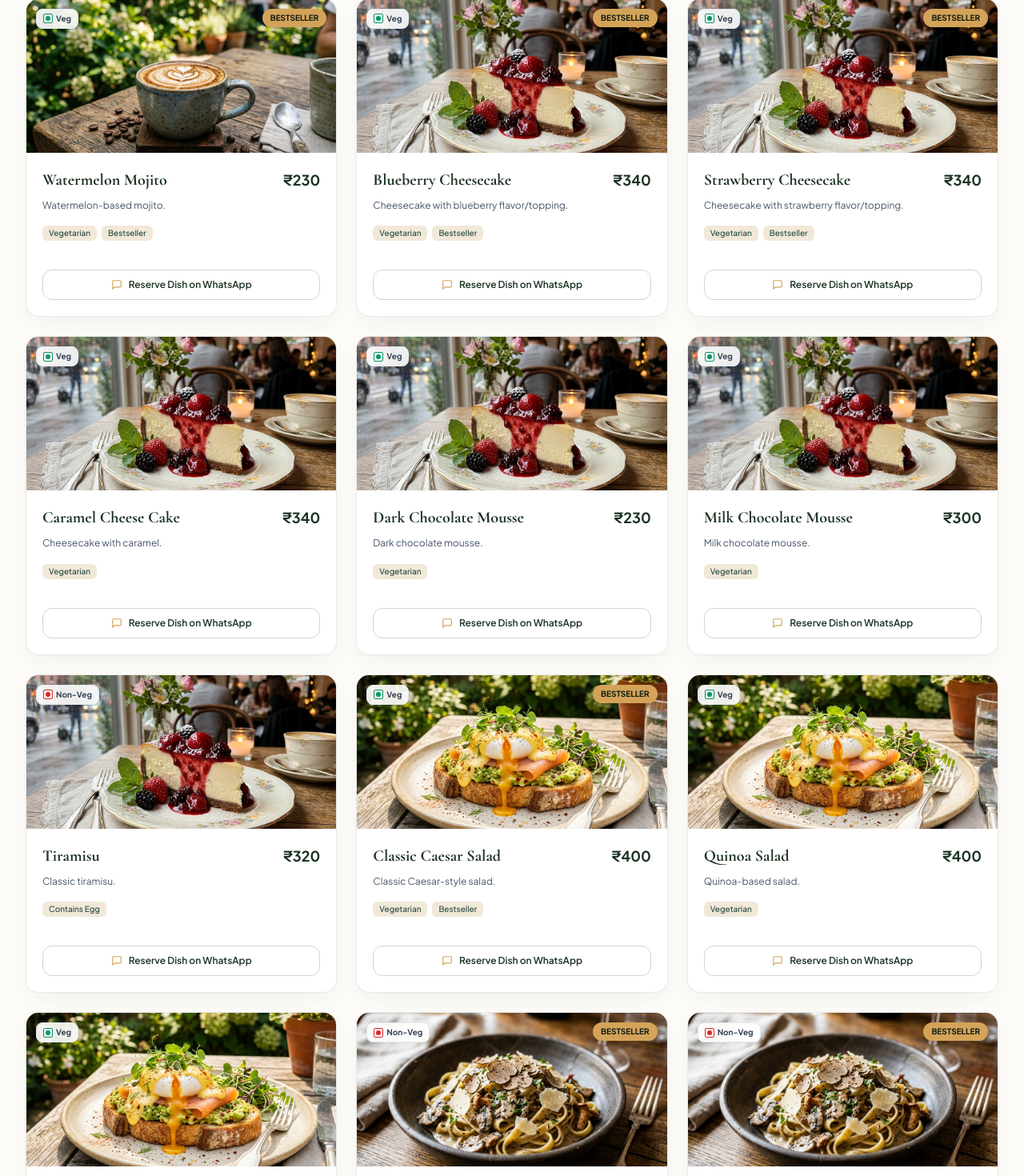
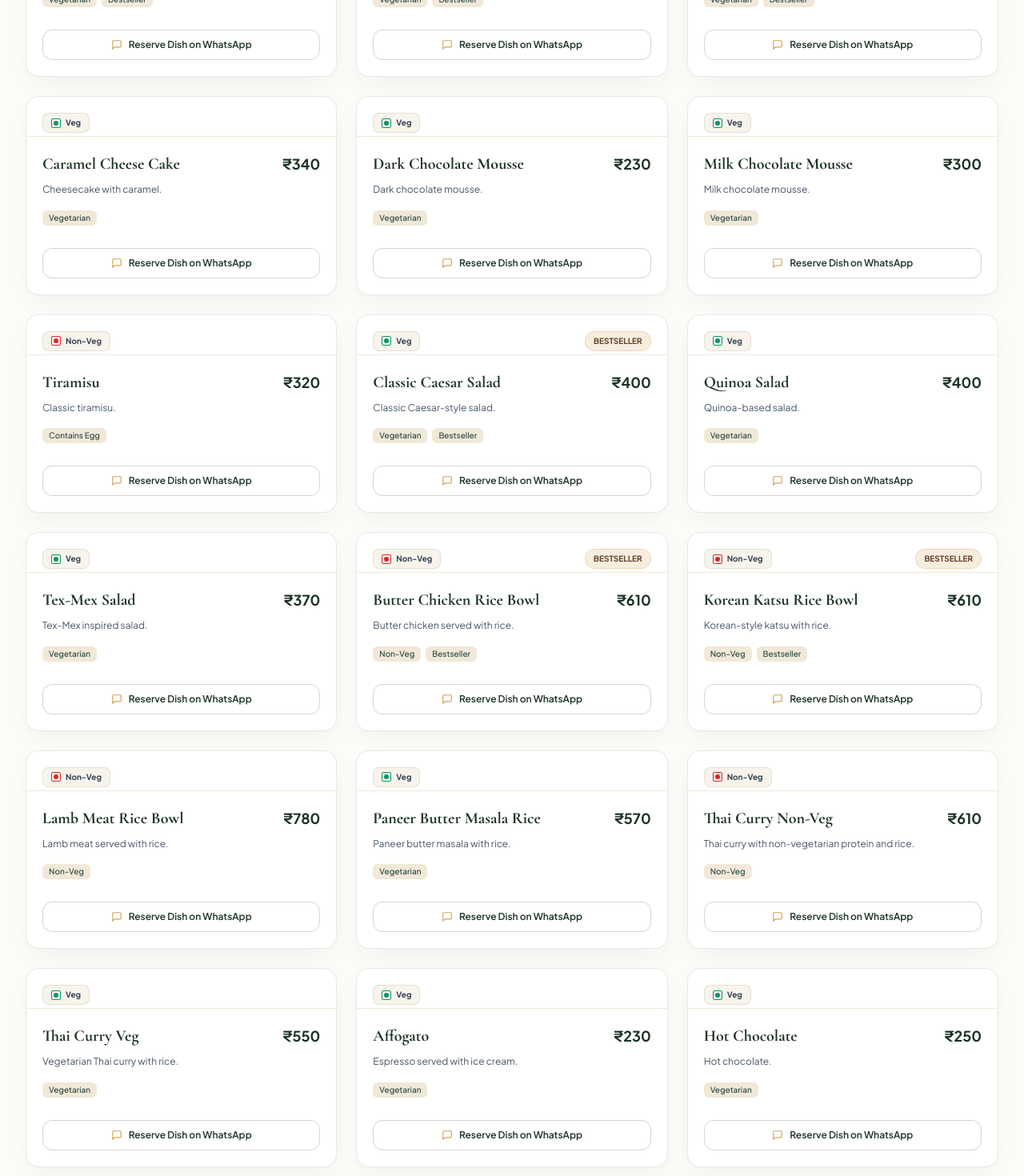
Before and after one commit to isahakayan12/Autumn-Leaf-Cafe, a React (Vite) app: page / in a window 1280 px wide. Shown: the part 2640-4110 px from the top of the page at 80% size. Built offline with nearby package versions, Linux system fonts and the light colour scheme.

Commit message:
fix: strictly use CSV picture data only and handle text-only item cards

```diff
--- a/src/components/MenuSection.jsx
+++ b/src/components/MenuSection.jsx
@@ -187,7 +187,8 @@ Table Reservation via WhatsApp: +91 95339 63121
               >
                 <div>
 
-                  {/* Card Image Banner */}
+                  {/* Card Header (Image if provided in CSV, or Top Badges Bar if text-only) */}
+                  {item.image ? (
                     <div className="relative h-48 overflow-hidden bg-slate-100">
                       <img
                         src={item.image}
@@ -196,7 +197,7 @@ Table Reservation via WhatsApp: +91 95339 63121
                       />
                       <div className="absolute top-3 right-3 flex items-center space-x-1.5">
                         {item.bestseller && (
-                        <span className="bg-warmgold text-forest-950 font-bold text-[10px] uppercase px-2.5 py-1 rounded-full shadow-md">
+                          <span className="bg-amber text-forest-950 font-bold text-[10px] uppercase px-2.5 py-1 rounded-full shadow-md">
                             Bestseller
                           </span>
                         )}
@@ -220,6 +221,33 @@ Table Reservation via WhatsApp: +91 95339 63121
                         <span className="text-[10px] font-bold text-slate-700 capitalize">{item.diet}</span>
                       </div>
                     </div>
+                  ) : (
+                    <div className="px-5 pt-5 pb-1 flex items-center justify-between border-b border-linen-200">
+                      {/* Dietary Symbol Tag */}
+                      <div className="bg-linen-100 px-2.5 py-1 rounded-lg border border-forest-900/10 flex items-center space-x-1.5">
+                        {item.diet === 'veg' && (
+                          <span className="w-3 h-3 border border-emerald-600 flex items-center justify-center p-0.5 rounded-sm">
+                            <span className="w-1.5 h-1.5 rounded-full bg-emerald-600"></span>
+                          </span>
+                        )}
+                        {item.diet === 'non-veg' && (
+                          <span className="w-3 h-3 border border-red-600 flex items-center justify-center p-0.5 rounded-sm">
+                            <span className="w-1.5 h-1.5 rounded-full bg-red-600"></span>
+                          </span>
+                        )}
+                        {item.diet === 'vegan' && (
+                          <Leaf className="w-3.5 h-3.5 text-green-600" />
+                        )}
+                        <span className="text-[10px] font-bold text-slate-700 capitalize">{item.diet}</span>
+                      </div>
+
+                      {item.bestseller && (
+                        <span className="bg-amber/20 text-amber-900 border border-amber-500/30 font-bold text-[10px] uppercase px-2.5 py-1 rounded-full">
+                          Bestseller
+                        </span>
+                      )}
+                    </div>
+                  )}
 
                   {/* Card Info */}
                   <div className="p-5">
@@ -238,7 +266,7 @@ Table Reservation via WhatsApp: +91 95339 63121
 
                     {/* Tag Pills */}
                     {item.tags.length > 0 && (
-                      <div className="flex flex-wrap gap-1.5 mb-4">
+                      <div className="flex flex-wrap gap-1.5 mb-2">
                         {item.tags.map((tag, tIdx) => (
                           <span key={tIdx} className="text-[10px] font-medium bg-linen-200 text-forest-800 px-2 py-0.5 rounded-md">
                             {tag}
--- a/src/data/cafeData.js
+++ b/src/data/cafeData.js
@@ -112,7 +112,7 @@ export const MENU_ITEMS = [
       "Vegetarian"
     ],
     "description": "Fresh local fruit juice.",
-    "image": "/images/artisanal_coffee.jpg",
+    "image": null,
     "bestseller": false
   },
   {
@@ -125,7 +125,7 @@ export const MENU_ITEMS = [
       "Vegetarian"
     ],
     "description": "Refreshing lemonade.",
-    "image": "/images/artisanal_coffee.jpg",
+    "image": null,
     "bestseller": false
   },
   {
@@ -139,7 +139,7 @@ export const MENU_ITEMS = [
       "Bestseller"
     ],
     "description": "Bubble-gum flavored mojito.",
-    "image": "/images/artisanal_coffee.jpg",
+    "image": null,
     "bestseller": true
   },
   {
@@ -153,7 +153,7 @@ export const MENU_ITEMS = [
       "Bestseller"
     ],
     "description": "Watermelon-based mojito.",
-    "image": "/images/artisanal_coffee.jpg",
+    "image": null,
     "bestseller": true
   },
   {
@@ -167,7 +167,7 @@ export const MENU_ITEMS = [
       "Bestseller"
     ],
     "description": "Cheesecake with blueberry flavor/topping.",
-    "image": "/images/berry_cheesecake.jpg",
+    "image": null,
     "bestseller": true
   },
   {
@@ -181,7 +181,7 @@ export const MENU_ITEMS = [
       "Bestseller"
     ],
     "description": "Cheesecake with strawberry flavor/topping.",
-    "image": "/images/berry_cheesecake.jpg",
+    "image": null,
     "bestseller": true
   },
   {
@@ -194,7 +194,7 @@ export const MENU_ITEMS = [
       "Vegetarian"
     ],
     "description": "Cheesecake with caramel.",
-    "image": "/images/berry_cheesecake.jpg",
+    "image": null,
     "bestseller": false
   },
   {
@@ -207,7 +207,7 @@ export const MENU_ITEMS = [
       "Vegetarian"
     ],
     "description": "Dark chocolate mousse.",
-    "image": "/images/berry_cheesecake.jpg",
+    "image": null,
     "bestseller": false
   },
   {
@@ -220,7 +220,7 @@ export const MENU_ITEMS = [
       "Vegetarian"
     ],
     "description": "Milk chocolate mousse.",
-    "image": "/images/berry_cheesecake.jpg",
+    "image": null,
     "bestseller": false
   },
   {
@@ -233,7 +233,7 @@ export const MENU_ITEMS = [
       "Contains Egg"
     ],
     "description": "Classic tiramisu.",
-    "image": "/images/berry_cheesecake.jpg",
+    "image": null,
     "bestseller": false
   },
   {
@@ -247,7 +247,7 @@ export const MENU_ITEMS = [
       "Bestseller"
     ],
     "description": "Classic Caesar-style salad.",
-    "image": "/images/avocado_toast.jpg",
+    "image": null,
     "bestseller": true
   },
   {
@@ -260,7 +260,7 @@ export const MENU_ITEMS = [
       "Vegetarian"
     ],
     "description": "Quinoa-based salad.",
-    "image": "/images/avocado_toast.jpg",
+    "image": null,
     "bestseller": false
   },
   {
@@ -273,7 +273,7 @@ export const MENU_ITEMS = [
       "Vegetarian"
     ],
     "description": "Tex-Mex inspired salad.",
-    "image": "/images/avocado_toast.jpg",
+    "image": null,
     "bestseller": false
   },
   {
@@ -287,7 +287,7 @@ export const MENU_ITEMS = [
       "Bestseller"
     ],
     "description": "Butter chicken served with rice.",
-    "image": "/images/truffle_pasta.jpg",
+    "image": null,
     "bestseller": true
   },
   {
@@ -301,7 +301,7 @@ export const MENU_ITEMS = [
       "Bestseller"
     ],
     "description": "Korean-style katsu with rice.",
-    "image": "/images/truffle_pasta.jpg",
+    "image": null,
     "bestseller": true
   },
   {
@@ -314,7 +314,7 @@ export const MENU_ITEMS = [
       "Non-Veg"
     ],
     "description": "Lamb meat served with rice.",
-    "image": "/images/truffle_pasta.jpg",
+    "image": null,
     "bestseller": false
   },
   {
@@ -327,7 +327,7 @@ export const MENU_ITEMS = [
       "Vegetarian"
     ],
     "description": "Paneer butter masala with rice.",
-    "image": "/images/truffle_pasta.jpg",
+    "image": null,
     "bestseller": false
   },
   {
@@ -340,7 +340,7 @@ export const MENU_ITEMS = [
       "Non-Veg"
     ],
     "description": "Thai curry with non-vegetarian protein and rice.",
-    "image": "/images/truffle_pasta.jpg",
+    "image": null,
     "bestseller": false
   },
   {
@@ -353,7 +353,7 @@ export const MENU_ITEMS = [
       "Vegetarian"
     ],
     "description": "Vegetarian Thai curry with rice.",
-    "image": "/images/truffle_pasta.jpg",
+    "image": null,
     "bestseller": false
   },
   {
@@ -366,7 +366,7 @@ export const MENU_ITEMS = [
       "Vegetarian"
     ],
     "description": "Espresso served with ice cream.",
-    "image": "/images/artisanal_coffee.jpg",
+    "image": null,
     "bestseller": false
   },
   {
@@ -379,7 +379,7 @@ export const MENU_ITEMS = [
       "Vegetarian"
     ],
     "description": "Hot chocolate.",
-    "image": "/images/artisanal_coffee.jpg",
+    "image": null,
     "bestseller": false
   },
   {
@@ -392,7 +392,7 @@ export const MENU_ITEMS = [
       "Vegetarian"
     ],
     "description": "Espresso coffee.",
-    "image": "/images/artisanal_coffee.jpg",
+    "image": null,
     "bestseller": false
   },
   {
@@ -405,7 +405,7 @@ export const MENU_ITEMS = [
       "Vegetarian"
     ],
     "description": "Double espresso.",
-    "image": "/images/artisanal_coffee.jpg",
+    "image": null,
     "bestseller": false
   },
   {
@@ -418,7 +418,7 @@ export const MENU_ITEMS = [
       "Vegetarian"
     ],
     "description": "Espresso with hot water.",
-    "image": "/images/artisanal_coffee.jpg",
+    "image": null,
     "bestseller": false
   },
   {
@@ -431,7 +431,7 @@ export const MENU_ITEMS = [
       "Vegetarian"
     ],
     "description": "Espresso with steamed milk.",
-    "image": "/images/artisanal_coffee.jpg",
+    "image": null,
     "bestseller": false
   },
   {
@@ -444,7 +444,7 @@ export const MENU_ITEMS = [
       "Vegetarian"
     ],
     "description": "Espresso with steamed milk and foam.",
-    "image": "/images/artisanal_coffee.jpg",
+    "image": null,
     "bestseller": false
   },
   {
@@ -457,7 +457,7 @@ export const MENU_ITEMS = [
       "Vegetarian"
     ],
     "description": "Chocolate-flavored espresso drink.",
-    "image": "/images/artisanal_coffee.jpg",
+    "image": null,
     "bestseller": false
   },
   {
@@ -471,7 +471,7 @@ export const MENU_ITEMS = [
       "Bestseller"
     ],
     "description": "Espresso with steamed milk.",
-    "image": "/images/artisanal_coffee.jpg",
+    "image": null,
     "bestseller": true
   },
   {
@@ -484,7 +484,7 @@ export const MENU_ITEMS = [
       "Vegetarian"
     ],
     "description": "Grilled cottage cheese prepared as a steak.",
-    "image": "/images/truffle_pasta.jpg",
+    "image": null,
     "bestseller": false
   },
   {
@@ -497,7 +497,7 @@ export const MENU_ITEMS = [
       "Non-Veg"
     ],
     "description": "Mixed seafood casserole.",
-    "image": "/images/truffle_pasta.jpg",
+    "image": null,
     "bestseller": false
   },
   {
@@ -511,7 +511,7 @@ export const MENU_ITEMS = [
       "Bestseller"
     ],
     "description": "Roast chicken.",
-    "image": "/images/truffle_pasta.jpg",
+    "image": null,
     "bestseller": true
   },
   {
@@ -524,7 +524,7 @@ export const MENU_ITEMS = [
       "Non-Veg"
     ],
     "description": "Chicken piccata with creamy sauce.",
-    "image": "/images/truffle_pasta.jpg",
+    "image": null,
     "bestseller": false
   },
   {
@@ -537,7 +537,7 @@ export const MENU_ITEMS = [
       "Non-Veg"
     ],
     "description": "Indonesian-style fried rice with chicken.",
-    "image": "/images/truffle_pasta.jpg",
+    "image": null,
     "bestseller": false
   },
   {
@@ -550,7 +550,7 @@ export const MENU_ITEMS = [
       "Vegetarian"
     ],
     "description": "Crispy French fries.",
-    "image": "/images/avocado_toast.jpg",
+    "image": null,
     "bestseller": false
   },
   {
@@ -563,7 +563,7 @@ export const MENU_ITEMS = [
       "Non-Veg"
     ],
     "description": "Chicken wings.",
-    "image": "/images/avocado_toast.jpg",
+    "image": null,
     "bestseller": false
   },
   {
@@ -576,7 +576,7 @@ export const MENU_ITEMS = [
       "Vegetarian"
     ],
     "description": "Crispy cheese poppers.",
-    "image": "/images/avocado_toast.jpg",
+    "image": null,
     "bestseller": false
   },
   {
@@ -589,7 +589,7 @@ export const MENU_ITEMS = [
       "Non-Veg"
     ],
     "description": "Chicken skewers with chipotle seasoning.",
-    "image": "/images/avocado_toast.jpg",
+    "image": null,
     "bestseller": false
   },
   {
@@ -603,7 +603,7 @@ export const MENU_ITEMS = [
       "Bestseller"
     ],
     "description": "Fried fish with chips.",
-    "image": "/images/avocado_toast.jpg",
+    "image": null,
     "bestseller": true
   },
   {
@@ -616,7 +616,7 @@ export const MENU_ITEMS = [
       "Non-Veg"
     ],
     "description": "Mediterranean-style prawns.",
-    "image": "/images/avocado_toast.jpg",
+    "image": null,
     "bestseller": false
   },
   {
@@ -629,7 +629,7 @@ export const MENU_ITEMS = [
       "Vegetarian"
     ],
     "description": "Mexican-style nacho bowl.",
-    "image": "/images/avocado_toast.jpg",
+    "image": null,
     "bestseller": false
   },
   {
@@ -642,7 +642,7 @@ export const MENU_ITEMS = [
       "Vegetarian"
     ],
     "description": "Loaded/overloaded fries.",
-    "image": "/images/avocado_toast.jpg",
+    "image": null,
     "bestseller": false
   },
   {
@@ -655,7 +655,7 @@ export const MENU_ITEMS = [
       "Non-Veg"
     ],
     "description": "Moroccan-style fish kebab.",
-    "image": "/images/avocado_toast.jpg",
+    "image": null,
     "bestseller": false
   },
   {
@@ -669,7 +669,7 @@ export const MENU_ITEMS = [
       "Bestseller"
     ],
     "description": "Toast topped with avocado.",
-    "image": "/images/avocado_toast.jpg",
+    "image": null,
     "bestseller": true
   },
   {
@@ -682,7 +682,7 @@ export const MENU_ITEMS = [
       "Non-Veg"
     ],
     "description": "Prawns with dynamite-style sauce.",
-    "image": "/images/avocado_toast.jpg",
+    "image": null,
     "bestseller": false
   },
   {
@@ -695,7 +695,7 @@ export const MENU_ITEMS = [
       "Non-Veg"
     ],
     "description": "Assorted meat canapes.",
-    "image": "/images/avocado_toast.jpg",
+    "image": null,
     "bestseller": false
   },
   {
@@ -708,7 +708,7 @@ export const MENU_ITEMS = [
       "Non-Veg"
     ],
     "description": "Smoked lamb kebab.",
-    "image": "/images/avocado_toast.jpg",
+    "image": null,
     "bestseller": false
   },
   {
@@ -721,7 +721,7 @@ export const MENU_ITEMS = [
       "Vegetarian"
     ],
     "description": "Assorted vegetarian canapes.",
-    "image": "/images/avocado_toast.jpg",
+    "image": null,
     "bestseller": false
   },
   {
@@ -734,7 +734,7 @@ export const MENU_ITEMS = [
       "Vegetarian"
     ],
     "description": "Toast with wild mushrooms.",
-    "image": "/images/avocado_toast.jpg",
+    "image": null,
     "bestseller": false
   },
   {
@@ -747,7 +747,7 @@ export const MENU_ITEMS = [
       "Non-Veg"
     ],
     "description": "Afghani-style chicken.",
-    "image": "/images/avocado_toast.jpg",
+    "image": null,
     "bestseller": false
   },
   {
@@ -760,7 +760,7 @@ export const MENU_ITEMS = [
       "Non-Veg"
     ],
     "description": "Kung Pao chicken.",
-    "image": "/images/avocado_toast.jpg",
+    "image": null,
     "bestseller": false
   },
   {
@@ -773,7 +773,7 @@ export const MENU_ITEMS = [
       "Non-Veg"
     ],
     "description": "Breaded fried chicken tenders.",
-    "image": "/images/avocado_toast.jpg",
+    "image": null,
     "bestseller": false
   },
   {
@@ -786,7 +786,7 @@ export const MENU_ITEMS = [
       "Non-Veg"
     ],
     "description": "Smoked chicken kebab.",
-    "image": "/images/avocado_toast.jpg",
+    "image": null,
     "bestseller": false
   },
   {
@@ -799,7 +799,7 @@ export const MENU_ITEMS = [
       "Vegetarian"
     ],
     "description": "Crispy tempura vegetables.",
-    "image": "/images/avocado_toast.jpg",
+    "image": null,
     "bestseller": false
   },
   {
@@ -812,7 +812,7 @@ export const MENU_ITEMS = [
       "Vegetarian"
     ],
     "description": "Soup listed under this menu name.",
-    "image": "/images/truffle_pasta.jpg",
+    "image": null,
     "bestseller": false
   },
   {
@@ -825,7 +825,7 @@ export const MENU_ITEMS = [
       "Non-Veg"
     ],
     "description": "Clear chicken soup.",
-    "image": "/images/truffle_pasta.jpg",
+    "image": null,
     "bestseller": false
   },
   {
@@ -838,7 +838,7 @@ export const MENU_ITEMS = [
       "Vegetarian"
     ],
     "description": "Hungarian-style mushroom soup.",
-    "image": "/images/truffle_pasta.jpg",
+    "image": null,
     "bestseller": false
   },
   {
@@ -851,7 +851,7 @@ export const MENU_ITEMS = [
       "Vegetarian"
     ],
     "description": "Tomato soup with basil.",
-    "image": "/images/truffle_pasta.jpg",
+    "image": null,
     "bestseller": false
   },
   {
@@ -864,7 +864,7 @@ export const MENU_ITEMS = [
       "Contains Egg"
     ],
     "description": "French toast stuffed/flavored with apple and cinnamon.",
-    "image": "/images/avocado_toast.jpg",
+    "image": null,
     "bestseller": false
   },
   {
@@ -877,7 +877,7 @@ export const MENU_ITEMS = [
       "Vegetarian"
     ],
     "description": "Assorted fresh fruit.",
-    "image": "/images/avocado_toast.jpg",
+    "image": null,
     "bestseller": false
   },
   {
@@ -890,7 +890,7 @@ export const MENU_ITEMS = [
       "Contains Egg"
     ],
     "description": "Egg omelette.",
-    "image": "/images/avocado_toast.jpg",
+    "image": null,
     "bestseller": false
   },
   {
@@ -903,7 +903,7 @@ export const MENU_ITEMS = [
       "Vegetarian"
     ],
     "description": "Grilled cheese sandwich.",
-    "image": "/images/avocado_toast.jpg",
+    "image": null,
     "bestseller": false
   },
   {
@@ -916,7 +916,7 @@ export const MENU_ITEMS = [
       "Vegetarian"
     ],
     "description": "Vegetable sandwich with basil pesto.",
-    "image": "/images/avocado_toast.jpg",
+    "image": null,
     "bestseller": false
   },
   {
@@ -929,7 +929,7 @@ export const MENU_ITEMS = [
       "Vegetarian"
     ],
     "description": "Spinach, corn and cheese sandwich.",
-    "image": "/images/avocado_toast.jpg",
+    "image": null,
     "bestseller": false
   },
   {
@@ -942,7 +942,7 @@ export const MENU_ITEMS = [
       "Non-Veg"
     ],
     "description": "Grilled chicken sandwich.",
-    "image": "/images/avocado_toast.jpg",
+    "image": null,
     "bestseller": false
   },
   {
@@ -955,7 +955,7 @@ export const MENU_ITEMS = [
       "Non-Veg"
     ],
     "description": "Non-vegetarian sandwich with basil pesto.",
-    "image": "/images/avocado_toast.jpg",
+    "image": null,
     "bestseller": false
   },
   {
@@ -968,7 +968,7 @@ export const MENU_ITEMS = [
       "Vegetarian"
     ],
     "description": "Paneer tikka sandwich.",
-    "image": "/images/avocado_toast.jpg",
+    "image": null,
     "bestseller": false
   },
   {
@@ -981,7 +981,7 @@ export const MENU_ITEMS = [
       "Non-Veg"
     ],
     "description": "Smoked chicken sandwich.",
-    "image": "/images/avocado_toast.jpg",
+    "image": null,
     "bestseller": false
   },
   {
@@ -994,7 +994,7 @@ export const MENU_ITEMS = [
       "Non-Veg"
     ],
     "description": "Chicken burger with Jamaican jerk seasoning.",
-    "image": "/images/avocado_toast.jpg",
+    "image": null,
     "bestseller": false
   },
   {
@@ -1007,7 +1007,7 @@ export const MENU_ITEMS = [
       "Non-Veg"
     ],
     "description": "Chicken burger with cheese.",
-    "image": "/images/avocado_toast.jpg",
+    "image": null,
     "bestseller": false
   },
   {
@@ -1020,7 +1020,7 @@ export const MENU_ITEMS = [
       "Non-Veg"
     ],
     "description": "Lamb burger.",
-    "image": "/images/avocado_toast.jpg",
+    "image": null,
     "bestseller": false
   },
   {
@@ -1033,7 +1033,7 @@ export const MENU_ITEMS = [
       "Non-Veg"
     ],
     "description": "Crispy chicken burger.",
-    "image": "/images/avocado_toast.jpg",
+    "image": null,
     "bestseller": false
   },
   {
@@ -1046,7 +1046,7 @@ export const MENU_ITEMS = [
       "Non-Veg"
     ],
     "description": "Crispy fish burger.",
-    "image": "/images/avocado_toast.jpg",
+    "image": null,
     "bestseller": false
   },
   {
@@ -1060,7 +1060,7 @@ export const MENU_ITEMS = [
       "Bestseller"
     ],
     "description": "Creamy Alfredo pasta with mushrooms.",
-    "image": "/images/truffle_pasta.jpg",
+    "image": null,
     "bestseller": true
   },
   {
@@ -1073,7 +1073,7 @@ export const MENU_ITEMS = [
       "Vegetarian"
     ],
     "description": "Pasta with garlic and olive oil.",
-    "image": "/images/truffle_pasta.jpg",
+    "image": null,
     "bestseller": false
   },
   {
@@ -1086,7 +1086,7 @@ export const MENU_ITEMS = [
       "Vegetarian"
     ],
     "description": "Pasta with basil pesto.",
-    "image": "/images/truffle_pasta.jpg",
+    "image": null,
     "bestseller": false
   },
   {
@@ -1099,7 +1099,7 @@ export const MENU_ITEMS = [
       "Non-Veg"
     ],
     "description": "Risotto with pulled chicken and sundried tomato.",
-    "image": "/images/truffle_pasta.jpg",
+    "image": null,
     "bestseller": false
   },
   {
@@ -1112,7 +1112,7 @@ export const MENU_ITEMS = [
       "Non-Veg"
     ],
     "description": "Creamy saffron risotto with shrimp.",
-    "image": "/images/truffle_pasta.jpg",
+    "image": null,
     "bestseller": false
   },
   {
@@ -1125,7 +1125,7 @@ export const MENU_ITEMS = [
       "Vegetarian"
     ],
     "description": "Macaroni with cheese sauce.",
-    "image": "/images/truffle_pasta.jpg",
+    "image": null,
     "bestseller": false
   },
   {
@@ -1139,7 +1139,7 @@ export const MENU_ITEMS = [
       "Bestseller"
     ],
     "description": "Risotto with truffle and mushrooms.",
-    "image": "/images/truffle_pasta.jpg",
+    "image": null,
     "bestseller": true
   },
   {
@@ -1152,7 +1152,7 @@ export const MENU_ITEMS = [
       "Non-Veg"
     ],
     "description": "Pasta with peri-peri chicken.",
-    "image": "/images/truffle_pasta.jpg",
+    "image": null,
     "bestseller": false
   },
   {
@@ -1165,7 +1165,7 @@ export const MENU_ITEMS = [
       "Vegetarian"
     ],
     "description": "Lemon iced tea.",
-    "image": "/images/artisanal_coffee.jpg",
+    "image": null,
     "bestseller": false
   },
   {
@@ -1178,7 +1178,7 @@ export const MENU_ITEMS = [
       "Vegetarian"
     ],
     "description": "Peach iced tea.",
-    "image": "/images/artisanal_coffee.jpg",
+    "image": null,
     "bestseller": false
   },
   {
@@ -1191,7 +1191,7 @@ export const MENU_ITEMS = [
       "Vegetarian"
     ],
     "description": "Red grape iced tea.",
-    "image": "/images/artisanal_coffee.jpg",
+    "image": null,
     "bestseller": false
   },
   {
@@ -1204,7 +1204,7 @@ export const MENU_ITEMS = [
       "Vegetarian"
     ],
     "description": "Iced matcha tea.",
-    "image": "/images/artisanal_coffee.jpg",
+    "image": null,
     "bestseller": false
   },
   {
@@ -1217,7 +1217,7 @@ export const MENU_ITEMS = [
       "Vegetarian"
     ],
     "description": "Taro iced tea.",
-    "image": "/images/artisanal_coffee.jpg",
+    "image": null,
     "bestseller": false
   },
   {
@@ -1230,7 +1230,7 @@ export const MENU_ITEMS = [
       "Vegetarian"
     ],
     "description": "Chilled coffee.",
-    "image": "/images/artisanal_coffee.jpg",
+    "image": null,
     "bestseller": false
   },
   {
@@ -1243,7 +1243,7 @@ export const MENU_ITEMS = [
       "Vegetarian"
     ],
     "description": "Coffee with buttered toffee flavor.",
-    "image": "/images/artisanal_coffee.jpg",
+    "image": null,
     "bestseller": false
   },
   {
@@ -1256,7 +1256,7 @@ export const MENU_ITEMS = [
       "Vegetarian"
     ],
     "description": "Chilled black coffee.",
-    "image": "/images/artisanal_coffee.jpg",
+    "image": null,
     "bestseller": false
   },
   {
@@ -1269,7 +1269,7 @@ export const MENU_ITEMS = [
       "Vegetarian"
     ],
     "description": "Cold coffee prepared with two types of milk.",
-    "image": "/images/artisanal_coffee.jpg",
+    "image": null,
     "bestseller": false
   },
   {
@@ -1282,7 +1282,7 @@ export const MENU_ITEMS = [
       "Vegetarian"
     ],
     "description": "Iced latte.",
-    "image": "/images/artisanal_coffee.jpg",
+    "image": null,
     "bestseller": false
   },
   {
@@ -1295,7 +1295,7 @@ export const MENU_ITEMS = [
       "Vegetarian"
     ],
     "description": "Iced mocha.",
-    "image": "/images/artisanal_coffee.jpg",
+    "image": null,
     "bestseller": false
   },
   {
@@ -1308,7 +1308,7 @@ export const MENU_ITEMS = [
       "Vegetarian"
     ],
     "description": "Chocolate milkshake.",
-    "image": "/images/artisanal_coffee.jpg",
+    "image": null,
     "bestseller": false
   },
   {
@@ -1321,7 +1321,7 @@ export const MENU_ITEMS = [
       "Vegetarian"
     ],
     "description": "Strawberry milkshake.",
-    "image": "/images/artisanal_coffee.jpg",
+    "image": null,
     "bestseller": false
   },
   {
@@ -1334,7 +1334,7 @@ export const MENU_ITEMS = [
       "Vegetarian"
     ],
     "description": "Coffee and brownie milkshake.",
-    "image": "/images/artisanal_coffee.jpg",
+    "image": null,
     "bestseller": false
   },
   {
@@ -1348,7 +1348,7 @@ export const MENU_ITEMS = [
       "Bestseller"
     ],
     "description": "Oreo milkshake.",
-    "image": "/images/artisanal_coffee.jpg",
+    "image": null,
     "bestseller": true
   },
   {
@@ -1361,7 +1361,7 @@ export const MENU_ITEMS = [
       "Vegetarian"
     ],
     "description": "Watermelon, basil and lime cooler.",
-    "image": "/images/artisanal_coffee.jpg",
+    "image": null,
     "bestseller": false
   },
   {
@@ -1374,7 +1374,7 @@ export const MENU_ITEMS = [
       "Vegetarian"
     ],
     "description": "Green tea with apple and cinnamon.",
-    "image": "/images/artisanal_coffee.jpg",
+    "image": null,
     "bestseller": false
   },
   {
@@ -1387,7 +1387,7 @@ export const MENU_ITEMS = [
       "Vegetarian"
     ],
     "description": "Peach-flavored oolong tea.",
-    "image": "/images/artisanal_coffee.jpg",
+    "image": null,
     "bestseller": false
   },
   {
@@ -1400,7 +1400,7 @@ export const MENU_ITEMS = [
       "Vegetarian"
     ],
     "description": "Green tea with lavender.",
-    "image": "/images/artisanal_coffee.jpg",
+    "image": null,
     "bestseller": false
   },
   {
@@ -1413,7 +1413,7 @@ export const MENU_ITEMS = [
       "Vegetarian"
     ],
     "description": "Jasmine tea.",
-    "image": "/images/artisanal_coffee.jpg",
+    "image": null,
     "bestseller": false
   },
   {
@@ -1426,7 +1426,7 @@ export const MENU_ITEMS = [
       "Vegetarian"
     ],
     "description": "Chamomile green tea.",
-    "image": "/images/artisanal_coffee.jpg",
+    "image": null,
     "bestseller": false
   },
   {
@@ -1439,7 +1439,7 @@ export const MENU_ITEMS = [
       "Vegetarian"
     ],
     "description": "Hibiscus green tea.",
-    "image": "/images/artisanal_coffee.jpg",
+    "image": null,
     "bestseller": false
   }
 ];
```
Lines whose indentation alone changed are shown as unchanged.
